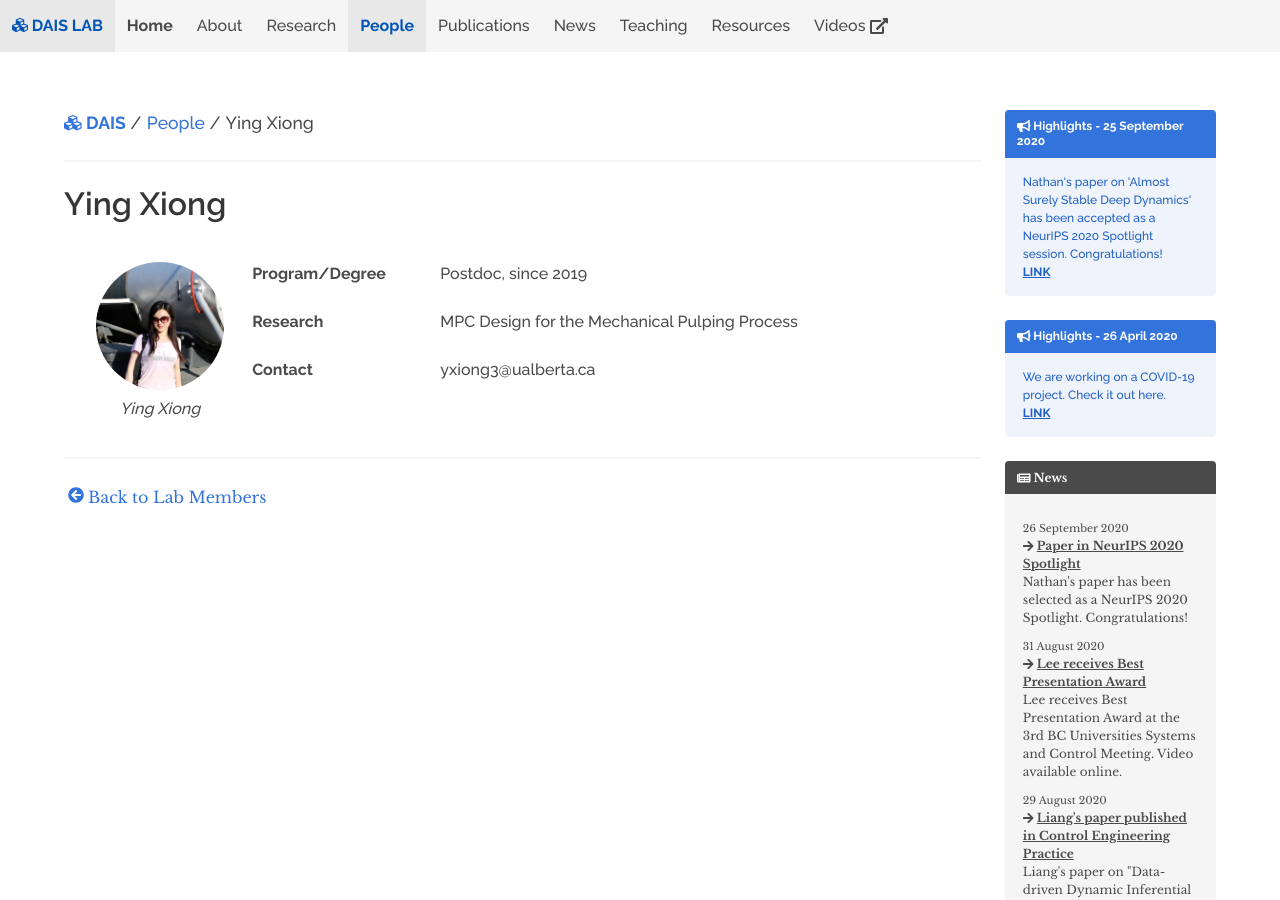
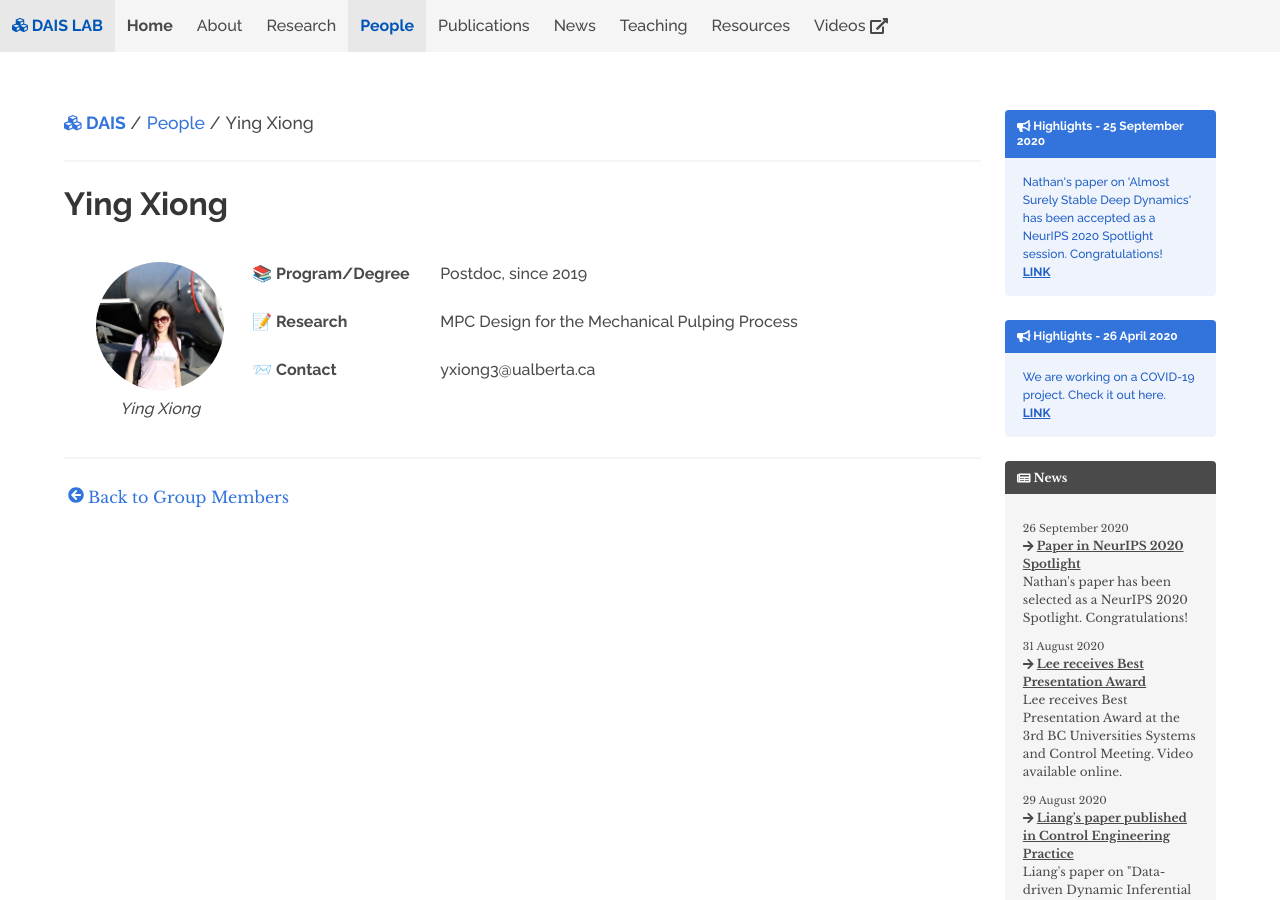
Before and after one commit to daisubc/daisubc.github.io, a Jekyll site: the page built from _profiles/Ying Xiong.md, in a window 1280 px wide and 900 px high. Built offline with Jekyll 4.4.1, drawn with Linux system fonts in a browser that asks for light colours; nearby versions of some CDN libraries.

Commit message:
add emoji to bio

```diff
--- a/_layouts/biography.html
+++ b/_layouts/biography.html
@@ -4,7 +4,7 @@ layout: basic
 
 <div class="columns is-multiline">
   <div class="column is-full">
-    <h1>{{ page.title }}</h1>
+    <h1 class="very-bold"><b>{{ page.title }}</b></h1>
   </div>
   <div class="column has-text-centered is-full-mobile is-one-fifth-desktop">
     <figure class="image is-128x128 is-inline-block is-round">
@@ -20,7 +20,7 @@ layout: basic
     {% endif %}
     <div class="columns">
       <div class="column is-full-mobile is-one-quarter-desktop">
-        <b>Program/Degree</b>
+        <b>📚 Program/Degree</b>
       </div>
       <div class="column">
         {{ page.degree }}, since {{ page.year_start }}
@@ -28,7 +28,7 @@ layout: basic
     </div>
     <div class="columns">
       <div class="column is-full-mobile is-one-quarter-desktop">
-        <b>Research</b>
+        <b>📝 Research</b>
       </div>
       <div class="column">
         {{ page.project }}
@@ -37,7 +37,7 @@ layout: basic
     {% if page.cosupervisor %}
     <div class="columns">
       <div class="column is-full-mobile is-one-quarter-desktop">
-        <b>Co-supervisor(s)</b>
+        <b>👥 Co-supervisor(s)</b>
       </div>
       <div class="column">
         {{ page.cosupervisor }}
@@ -46,7 +46,7 @@ layout: basic
     {% endif %}
     <div class="columns">
       <div class="column is-full-mobile is-one-quarter-desktop">
-        <b>Contact</b>
+        <b>📨 Contact</b>
       </div>
       <div class="column">
         {{ page.email }}
@@ -60,4 +60,4 @@ layout: basic
   </div>
 </div>
 <hr>
-<p class="small is-7"><a href="{{ site.baseurl }}/people/"><span class="icon"><i class="fa fa-arrow-circle-left"></i></span>Back to Lab Members</a></p>
+<p class="small is-7"><a href="{{ site.baseurl }}/people/"><span class="icon"><i class="fa fa-arrow-circle-left"></i></span>Back to Group Members</a></p>
```
